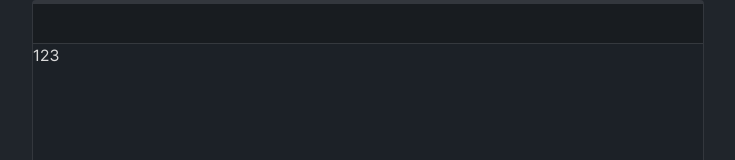
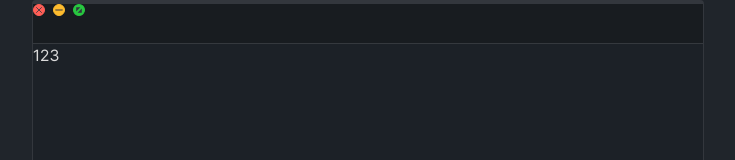
Before and after one commit to dioKR/next-blog, a Next.js app: page / in a window 1280 px wide. Shown: the top 160 px of the page, without its empty margins (272-1007 px from the left). Built offline with nearby package versions, Linux system fonts and the light colour scheme.

Commit message:
[FEAT] BrowserButtons 호출 In header

```diff
--- a/components/header.tsx
+++ b/components/header.tsx
@@ -1,5 +1,9 @@
+import BrowserButtons from './browser/browser-buttons';
+
 export default function Header() {
   return (
-    <header className="bg-black2 border-strokedark2 h-10 w-full border-b font-semibold"></header>
+    <header className="bg-black2 border-strokedark2 h-10 w-full border-b font-semibold">
+      <BrowserButtons />
+    </header>
   );
 }
```
